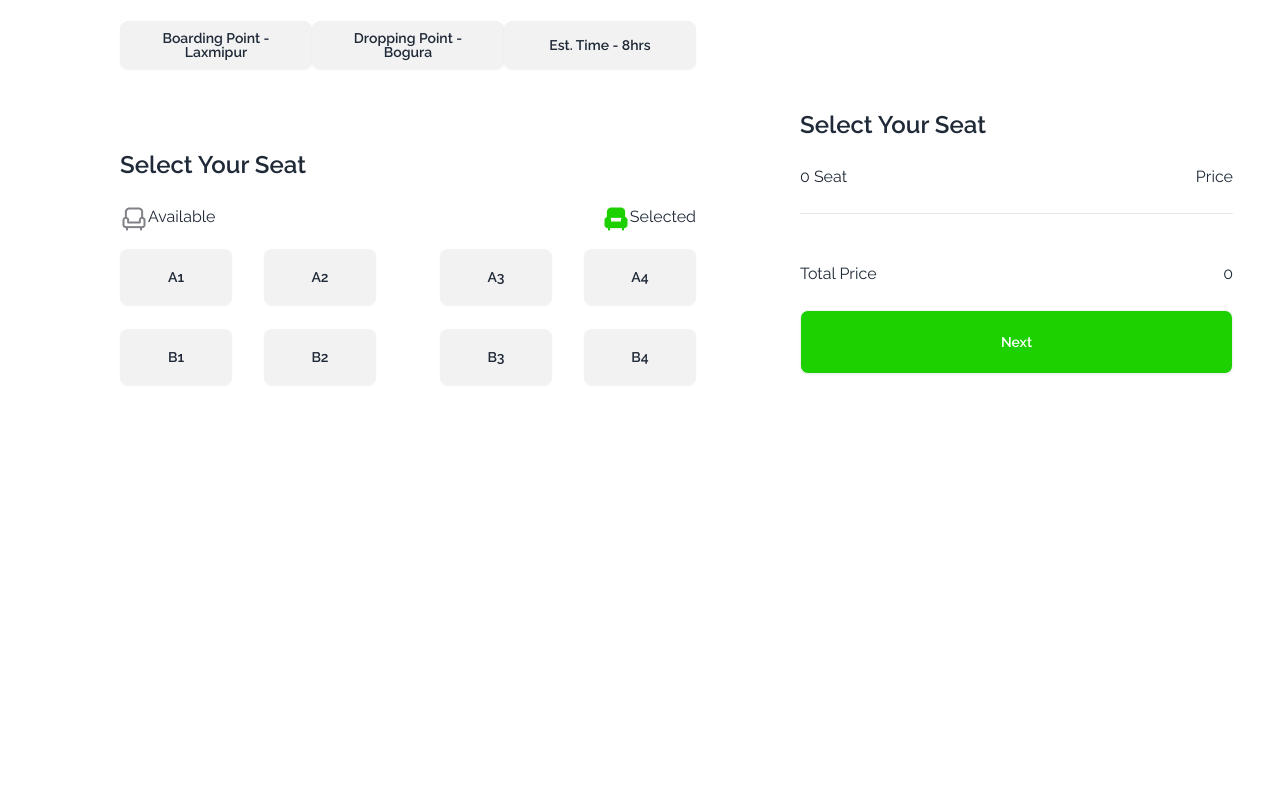
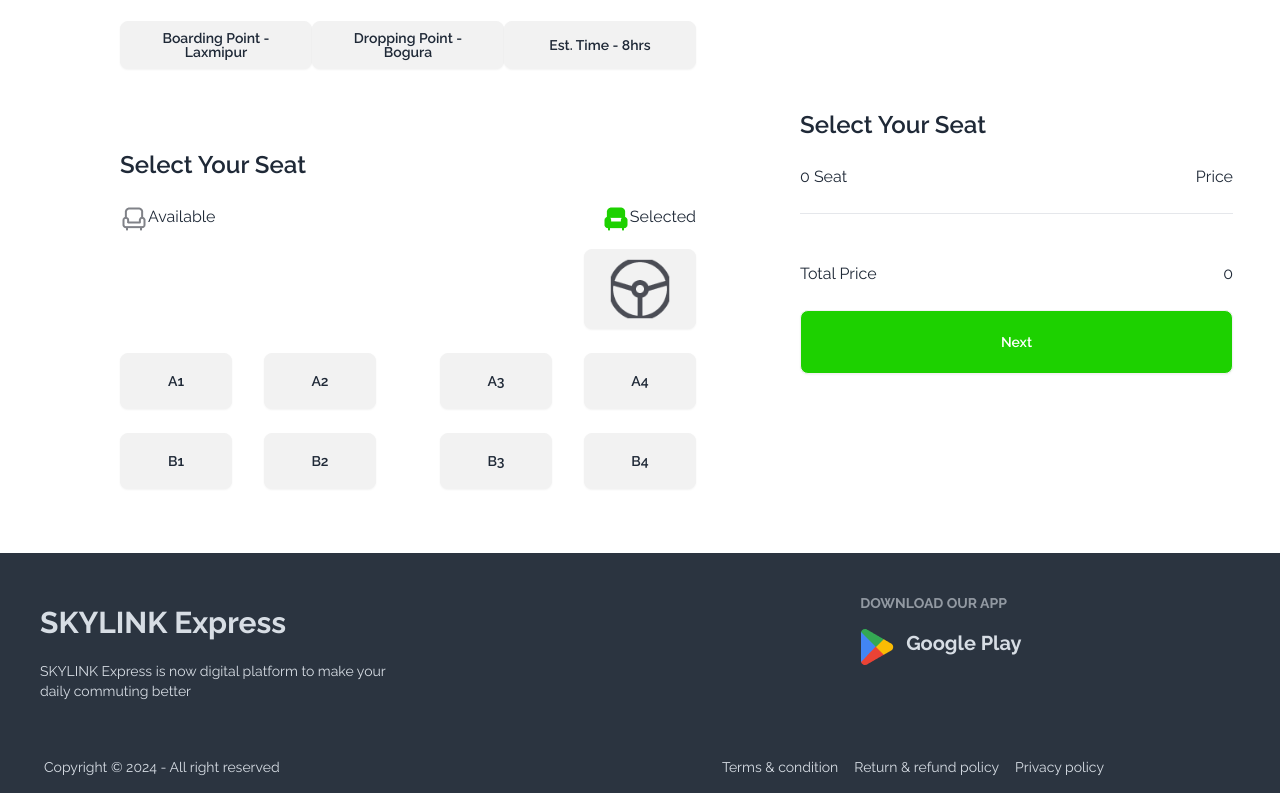
Before and after one commit to arnobghagra/smart-ticketing, a plain HTML site: page index.html in a window 1280 px wide. Shown: the part 1973-2766 px from the top of the page. Before the commit the page ends 2458 px from the top, so only its background shows below. Drawn offline with nearby package versions, Linux system fonts and the light colour scheme.

Commit message:
finished assignment

```diff
--- a/index.html
+++ b/index.html
@@ -95,7 +95,7 @@
         <div
           class="w-[573px] h-40 bg-[#FFBF0F] rounded-3xl px-12 flex justify-between">
           <div class="py-12">
-            <h2 class="text-4xl font-black">15% OFF</h2>
+            <h2 class="text-4xl font-black"><img src="" alt=""> 15% OFF</h2>
             <h4 class="text-xl font-semibold">on your next purchase</h4>
             <small>use by January 2024
               15% OFF</small>
@@ -195,6 +195,10 @@
                 <img src="images/seat-green-filled.png" alt>
                 <p>Selected</p>
               </div>
+
+            </div>
+            <div class="flex gap-8 mb-6 justify-end">
+              <button id="A4" class="sit btn w-28 h-20"><img src="images/wheel.png" alt=""></button>
             </div>
             <div class="grid grid-cols-2 gap-16">
               <div class="flex gap-8 mb-6">
@@ -244,7 +248,7 @@
         <div>
           <!-- The button to open modal -->
 
-          <!-- Put this part before </body> tag -->
+
           <div class="modal" role="dialog" id="my_modal_8">
             <div
               class="modal-box w-[718px] flex flex-col justify-center items-center">
@@ -262,6 +266,30 @@
         </div>
       </section>
     </main>
+    <footer>
+      <footer class="footer p-10 bg-neutral text-neutral-content">
+        <aside>
+          <h2 class="text-3xl font-bold my-3">SKYLINK Express</h2>
+          <p>SKYLINK Express is now digital platform to make your<br>daily commuting better</p>
+        </aside>
+        <nav class="ml-60">
+          <h6 class="footer-title">Download our app</h6>
+          <div class="grid grid-flow-col gap-4">
+            <a class="flex gap-3 font-bold"><img src="images/playstore.png" alt=""><p class="text-xl text-white-100">Google Play</p></a>
+          </div>
+        </nav>
+      </footer>
+      <footer class="footer items-center p-4 bg-neutral text-neutral-content">
+        <aside class="items-center grid-flow-col ml-7">
+          <p>Copyright © 2024 - All right reserved</p>
+        </aside>
+        <nav class="grid-flow-col gap-4 md:place-self-center md:justify-self-end mr-40">
+          <a>Terms & condition</a>
+          <a>Return & refund policy</a>
+          <a>Privacy policy</a>
+        </nav>
+      </footer>
+    </footer>
     <script src="JS/utility.js"></script>
     <script src="JS/index.js"></script>
   </body>
```
Also changed, not shown: images/wheel.png (added).
